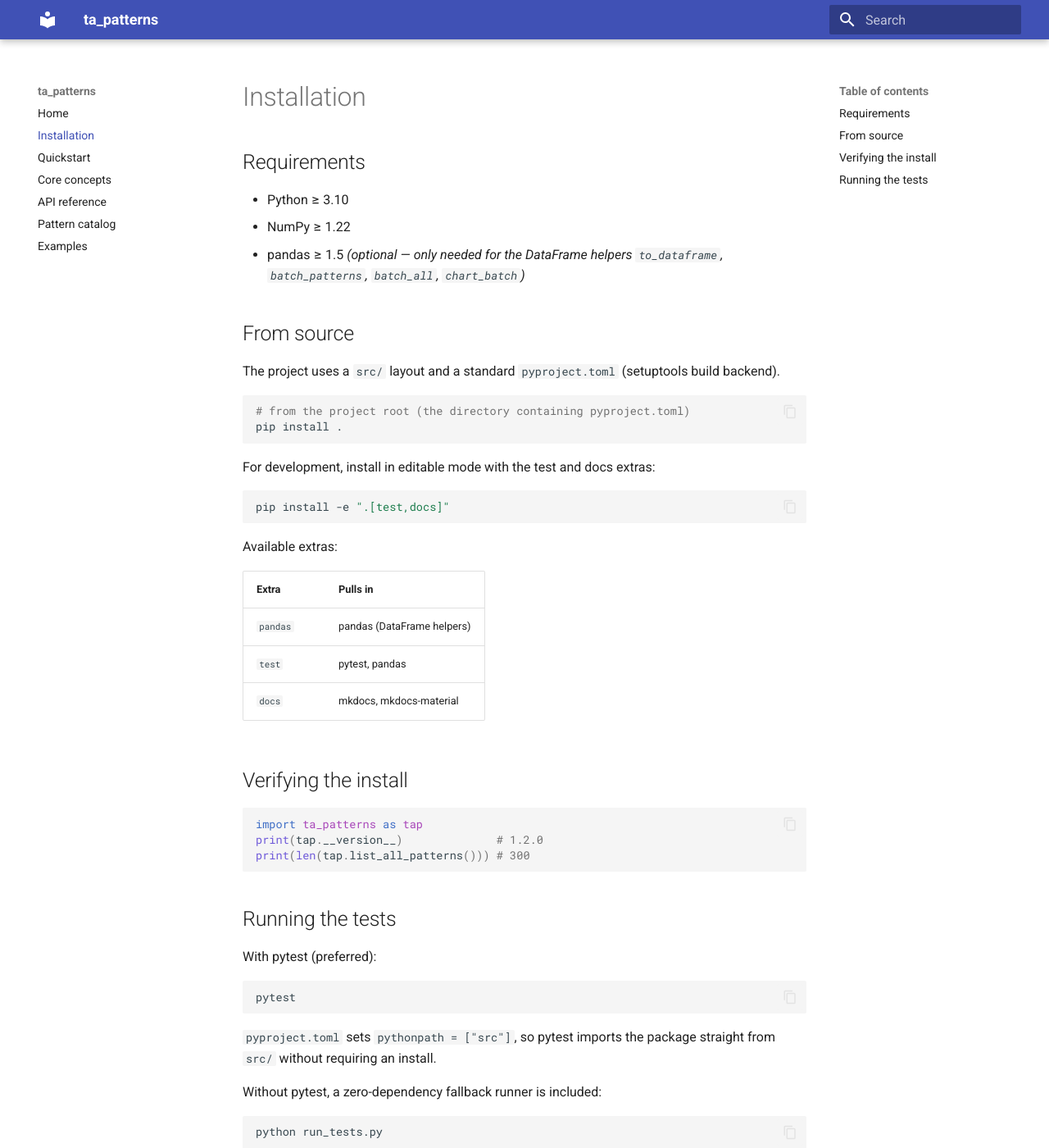
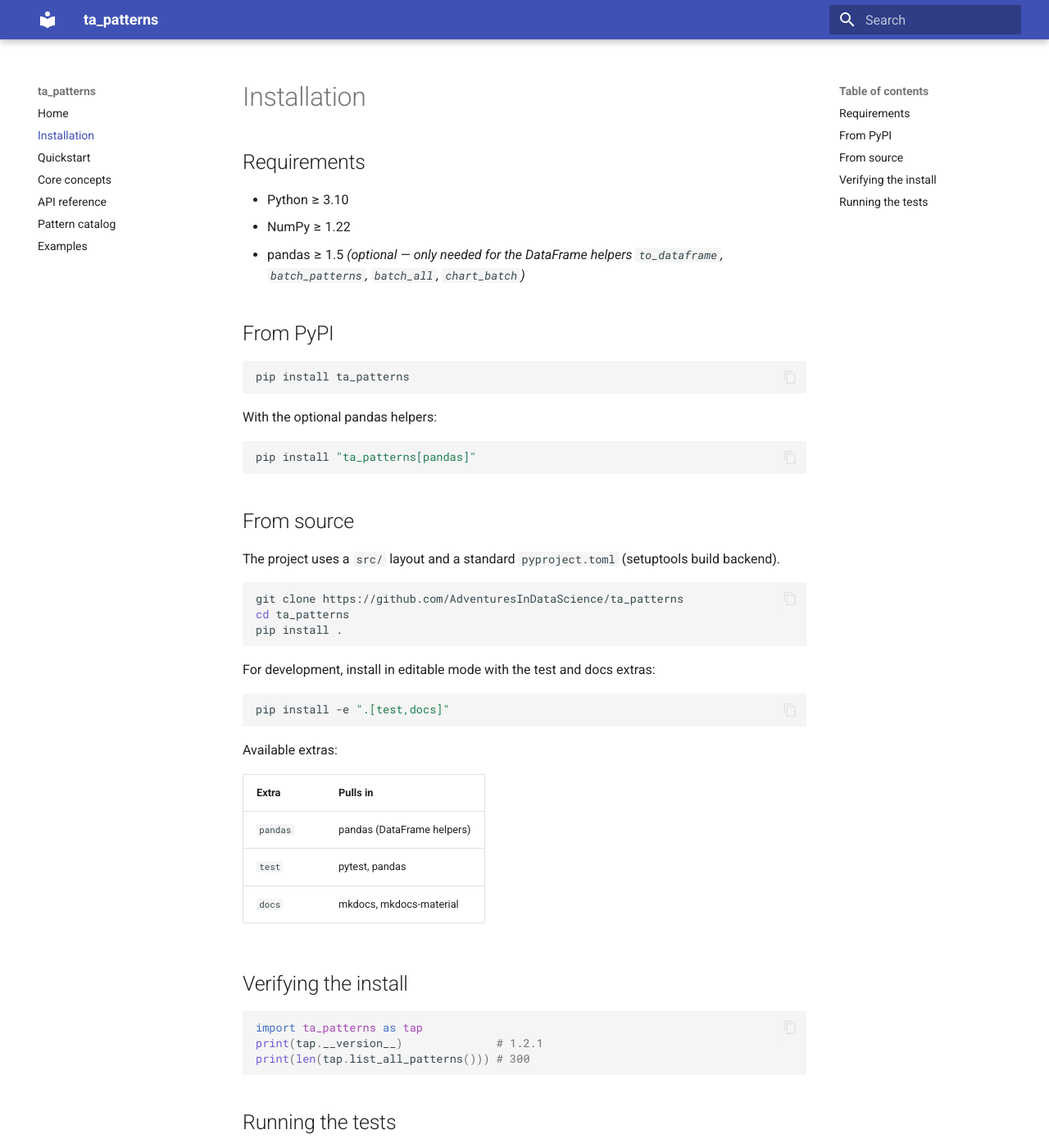
Before and after one commit to AdventuresInDataScience/ta_patterns, an MkDocs documentation site: the page built from docs/installation.md, in a window 1280 px wide and 1400 px high. Shown: the whole window at 82% size. Built offline with MkDocs 1.6.1 and Material for MkDocs 9.7.7, drawn with Linux system fonts in a browser that asks for light colours; some of the changed text lies outside the part shown.

Commit message:
Fix README and installation docs for readers arriving from PyPI
pyproject sets readme = "README.md", so the README is the PyPI project page.
It was written for someone who had already cloned the repo:

- Install said `pip install .`, which is meaningless to a PyPI visitor.
  Now `pip install ta_patterns`, with the pandas extra shown separately.
- Seven repo-relative links (the notebook and all six doc pages) resolved
  against pypi.org and 404'd. Now absolute GitHub URLs; all nine verified 200.
- Quickstart used o, h, l, c, v without showing where they come from, and
  referenced cp without importing it. Both snippets now run as written,
  verified against the published 1.2.0 wheel.
- The repository tree sat above Install. Moved to a collapsed section at the
  end with the contributing notes.
- Dropped the hardcoded version line; PyPI and GitHub both report it, and it
  was a fourth place to forget on every bump.

docs/installation.md gained a "From PyPI" section ahead of "From source", and
its pythonpath note now matches the ["src", "."] fix from 1.2.0.

Co-Authored-By: Claude Opus 5 (1M context) <noreply@anthropic.com>

````diff
--- a/docs/installation.md
+++ b/docs/installation.md
@@ -7,13 +7,26 @@
 - pandas ≥ 1.5 *(optional — only needed for the DataFrame helpers
   `to_dataframe`, `batch_patterns`, `batch_all`, `chart_batch`)*
 
+## From PyPI
+
+```bash
+pip install ta_patterns
+```
+
+With the optional pandas helpers:
+
+```bash
+pip install "ta_patterns[pandas]"
+```
+
 ## From source
 
 The project uses a `src/` layout and a standard `pyproject.toml`
 (setuptools build backend).
 
 ```bash
-# from the project root (the directory containing pyproject.toml)
+git clone https://github.com/AdventuresInDataScience/ta_patterns
+cd ta_patterns
 pip install .
 ```
 
@@ -35,7 +48,7 @@ Available extras:
 
 ```python
 import ta_patterns as tap
-print(tap.__version__)              # 1.2.0
+print(tap.__version__)              # 1.2.1
 print(len(tap.list_all_patterns())) # 300
 ```
 
--- a/pyproject.toml
+++ b/pyproject.toml
@@ -4,7 +4,7 @@ build-backend = "setuptools.build_meta"
 
 [project]
 name = "ta_patterns"
-version = "1.2.0"
+version = "1.2.1"
 description = "Pure-numpy vectorised library of 300 candlestick and chart pattern detectors with no look-forward bias."
 readme = "README.md"
 requires-python = ">=3.10"
--- a/src/ta_patterns/__init__.py
+++ b/src/ta_patterns/__init__.py
@@ -57,7 +57,7 @@ see the NON_DIRECTIONAL frozensets.  The net_score helpers sum only the
 directional (bullish/bearish) patterns, so non-directional and
 bidirectional patterns do not skew the score.
 """
-__version__ = "1.2.0"
+__version__ = "1.2.1"
 
 # ── single bar ───────────────────────────────────────────────────────────────
 from .single import (
````
Also changed, not shown: other parts of docs/installation.md (+3 -2 lines), README.md (+121 -80 lines).
